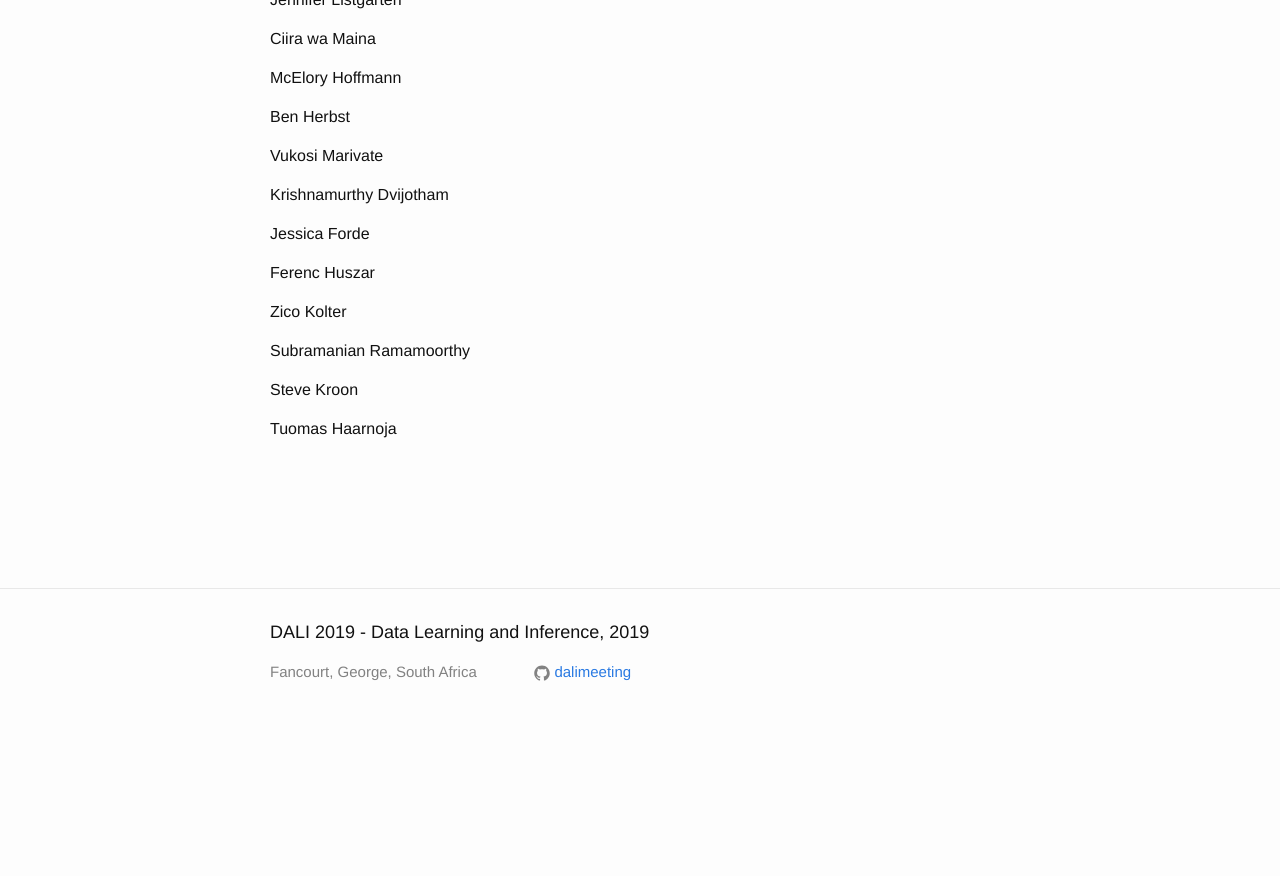
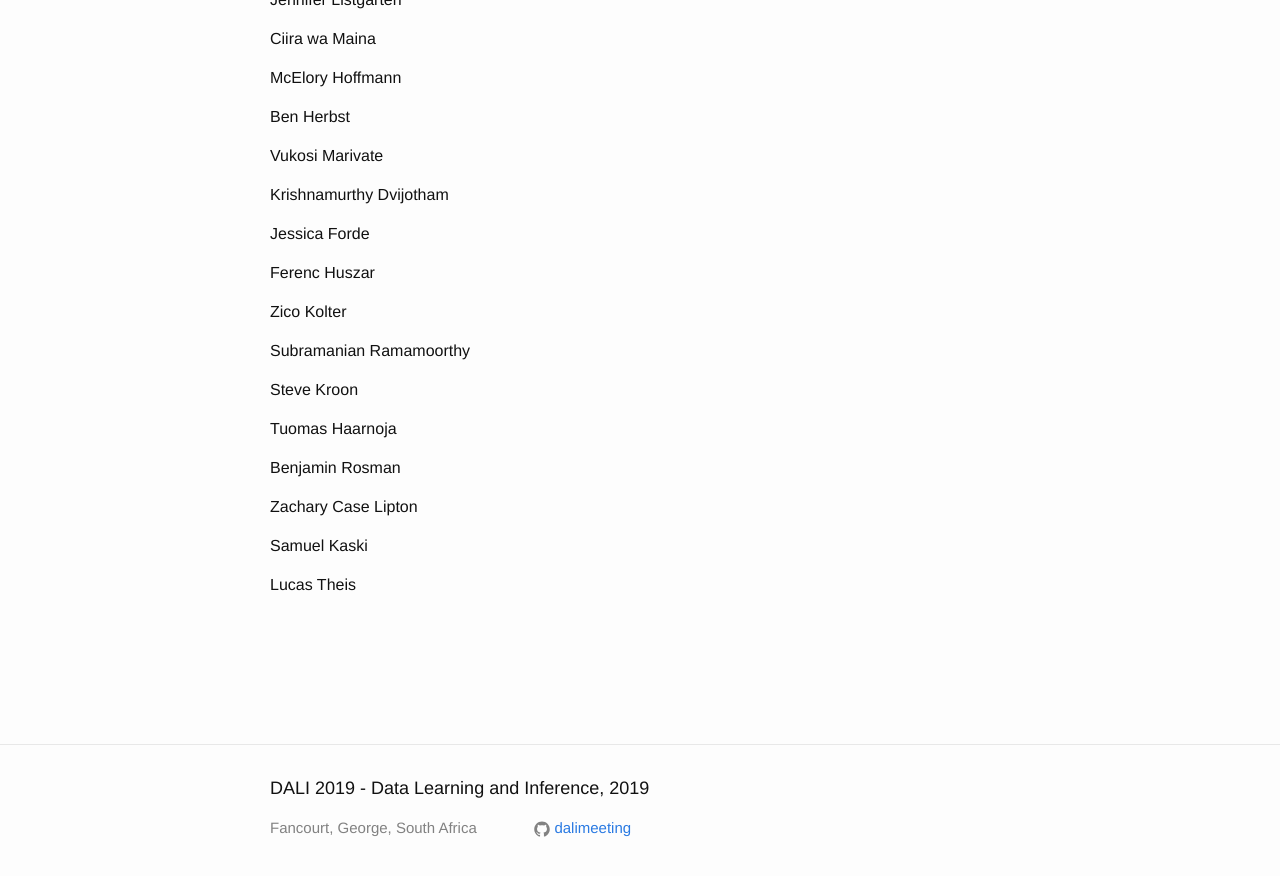
Before and after one commit to dalimeeting/dalimeeting.github.io, a Jekyll site: the page built from participants.html, in a window 1280 px wide and 900 px high, scrolled down 1733 px. Shown: the top 876 px of the window. Built offline with Jekyll 4.4.1, drawn with Linux system fonts in a browser that asks for light colours; before the commit the page ends 2477 px from its top, so only the background shows below that.

Commit message:
Update participants.yml

```diff
--- a/_data/participants.yml
+++ b/_data/participants.yml
@@ -76,3 +76,11 @@
   given: Steve
 - family: Haarnoja
   given: Tuomas
+- family: Rosman
+  given: Benjamin
+- family: Lipton
+  given: Zachary Case
+- family: Kaski
+  given: Samuel
+- family: Theis
+  given: Lucas
```
